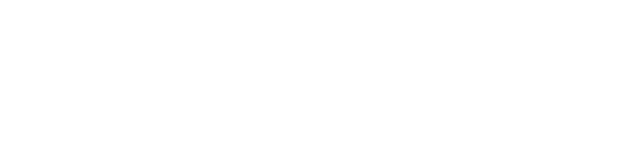
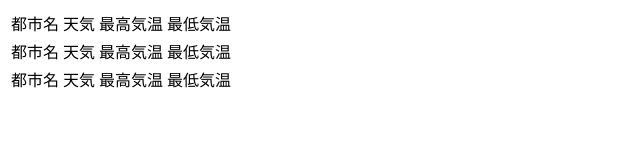
Before and after one commit to G184842021/medialabo, a plain HTML site: page project.html in a window 1280 px wide. Shown: the whole page, without its empty margins (0-640 px from the left). Drawn offline with Linux system fonts and the light colour scheme.

Commit message:
1-5　課題

```diff
--- a/project.html
+++ b/project.html
@@ -6,6 +6,32 @@
   </head>
 
   <body>
+<table>
+    <tbody>
+        <tr>
+            <td>都市名</td>
+            <td>天気</td>
+            <td>最高気温</td>
+            <td>最低気温</td>
+        </tr>
+    </tbody>
+    <tbody>
+      <tr>
+          <td>都市名</td>
+          <td>天気</td>
+          <td>最高気温</td>
+          <td>最低気温</td>
+      </tr>
+  </tbody>
+  <tbody>
+    <tr>
+        <td>都市名</td>
+        <td>天気</td>
+        <td>最高気温</td>
+        <td>最低気温</td>
+    </tr>
+</tbody>
+</table>
 
   </body>
 </html>
```
